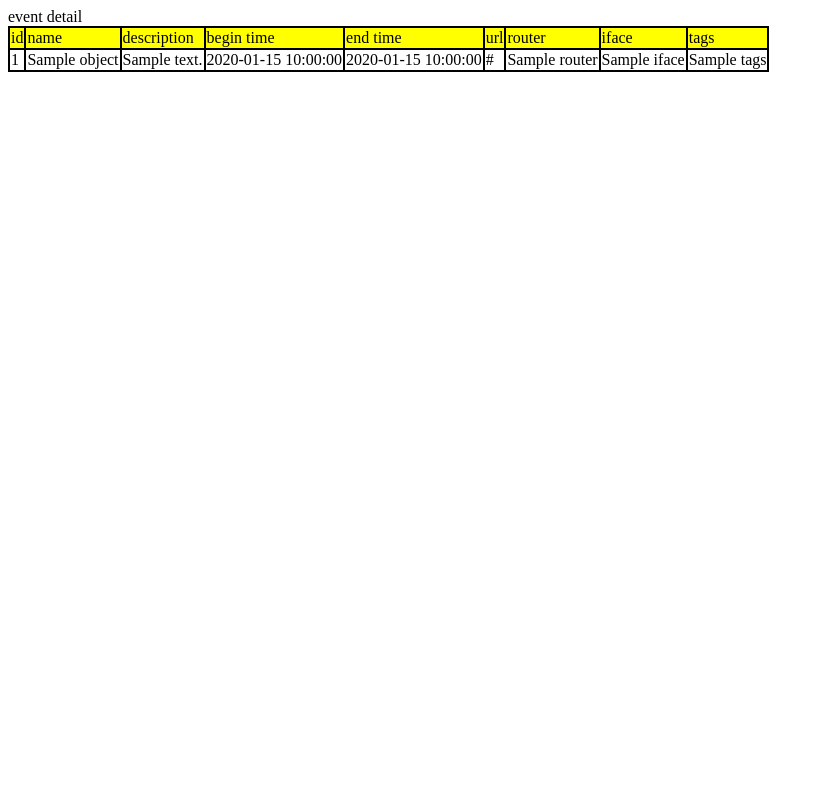
After one commit to mmernik/net-almanac, a Python web app: template almanac/templates/event/event_detail.html in a window 1280 px wide. The commit adds this page. Shown: the whole page, without its empty margins (0-824 px from the left). Run offline with Jinja, Linux system fonts and the light colour scheme; the template is opened without the code that fills it: most values are stand-ins (such as "Sample title", 1, 10 or a date in 2020).

Commit message:
add event_detail.html, link it to the list.

```diff
--- a/almanac/event/urls.py
+++ b/almanac/event/urls.py
@@ -8,4 +8,5 @@ info_dict = {
 
 urlpatterns = patterns('',
     (r'^$', 'django.views.generic.list_detail.object_list',info_dict),
+    (r'^(?P<object_id>\d+)/$', 'django.views.generic.list_detail.object_detail', info_dict),
 )
--- /dev/null
+++ b/almanac/templates/event/event_detail.html
@@ -0,0 +1,38 @@
+<html>
+<body>
+event detail
+
+
+{% if object %}
+<table bgcolor="black">
+    <tr bgcolor="yellow">
+        <td>id</td>
+        <td>name</td>
+        <td>description</td>
+        <td>begin time</td>
+        <td>end time</td>
+        <td>url</td>
+        <td>router</td>
+        <td>iface</td>
+        <td>tags</td>
+    </tr>
+
+    <tr bgcolor="white">
+        <td>{{object.id}}</td>
+        <td>{{object.name}}</td>
+        <td>{{object.description}}</td>
+        <td>{{object.begin_time}}</td>
+        <td>{{object.end_time}}</td>
+        <td>{{object.url}}</td>
+        <td>{{object.router}}</td>
+        <td>{{object.iface}}</td>
+        <td>{{object.tags}}</td>
+    </tr>
+
+</table>
+{% else %}
+
+Event not found! the link was broken.
+{% endif %}
+</body>
+</html>
```
Also changed, not shown: almanac/templates/event/event_list.html (+3 -10 lines).
